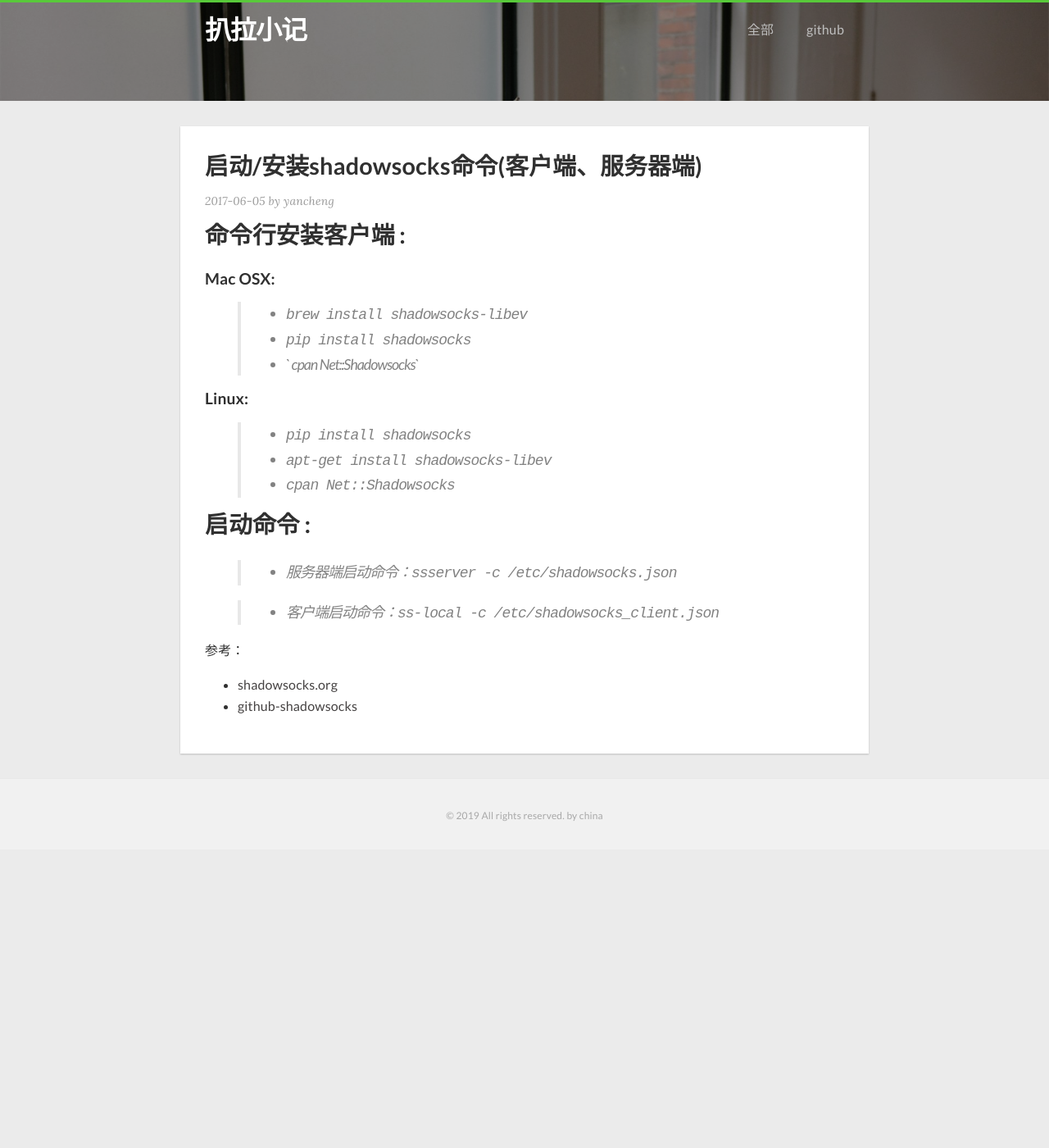
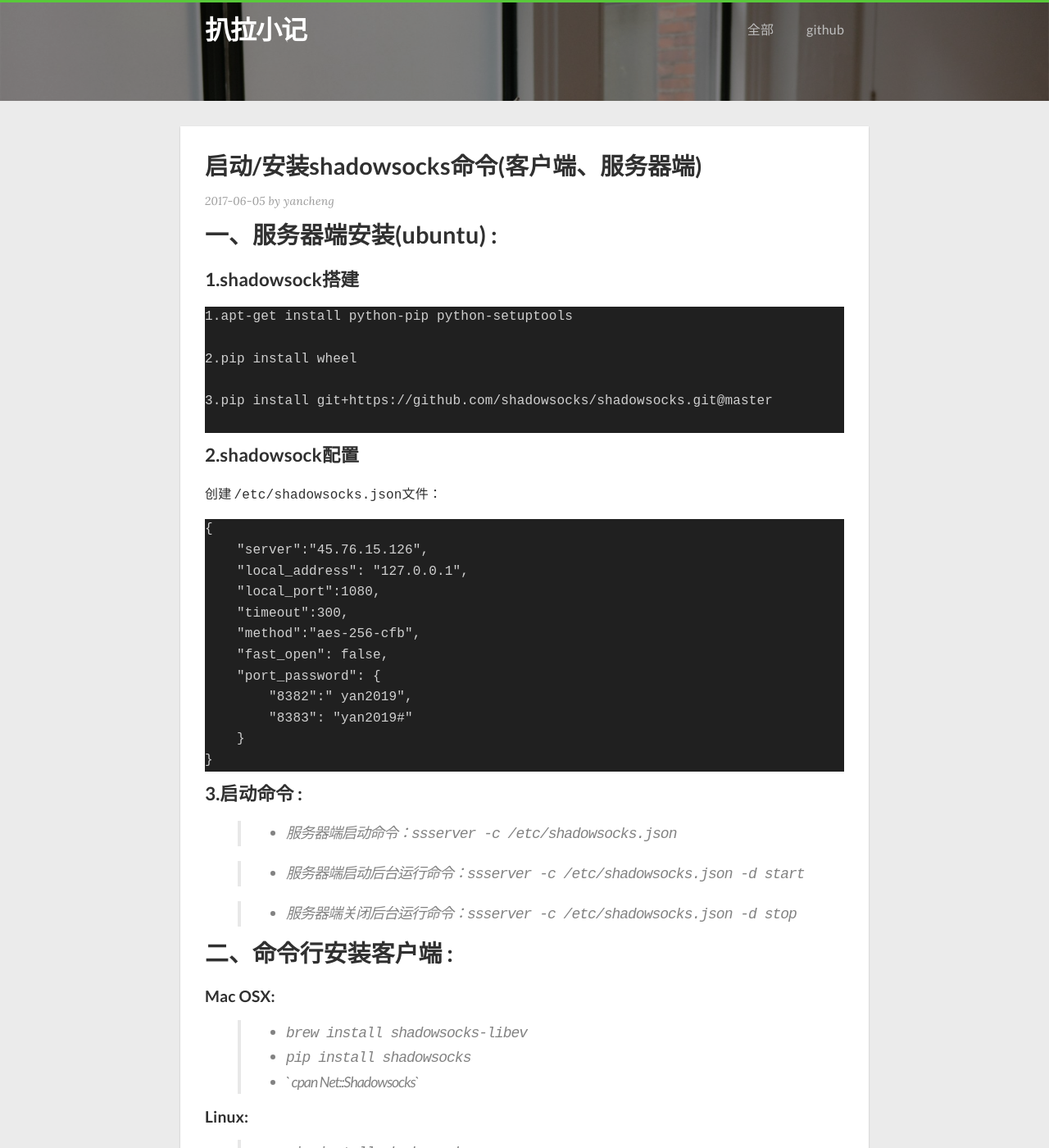
Before and after one commit to yanchengv/yanchengv.github.io, a Jekyll site: the page built from _posts/2017-06-27-start-shadowsocks.markdown, in a window 1280 px wide and 1400 px high. Shown: the whole window at 82% size. Built offline with Jekyll 4.4.1, drawn with Linux system fonts in a browser that asks for light colours; nearby versions of some CDN libraries.

Commit message:
shadowsocks

````diff
--- a/_posts/2017-06-27-start-shadowsocks.markdown
+++ b/_posts/2017-06-27-start-shadowsocks.markdown
@@ -6,7 +6,46 @@ categories: shadowsocks
 comments: true
 ---
 
-## 	命令行安装客户端 :
+## 	一、服务器端安装(ubuntu) :
+
+###  1.shadowsock搭建
+
+```
+1.apt-get install python-pip python-setuptools
+
+2.pip install wheel
+
+3.pip install git+https://github.com/shadowsocks/shadowsocks.git@master
+
+```
+
+### 2.shadowsock配置
+
+创建 `/etc/shadowsocks.json`文件：
+```
+{
+    "server":"45.76.15.126",
+    "local_address": "127.0.0.1",
+    "local_port":1080,
+    "timeout":300,
+    "method":"aes-256-cfb",
+    "fast_open": false,
+    "port_password": {
+        "8382":" yan2019",
+        "8383": "yan2019#"
+    }
+}
+```
+
+### 3.启动命令 :
+> * 服务器端启动命令：``` ssserver -c /etc/shadowsocks.json ```
+
+ > * 服务器端启动后台运行命令：``` ssserver -c /etc/shadowsocks.json -d start ```
+
+ > * 服务器端关闭后台运行命令：``` ssserver -c /etc/shadowsocks.json -d stop ```
+
+
+## 	二、命令行安装客户端 :
 #### 	 Mac OSX:
 
 > * 	`brew install shadowsocks-libev`
````
